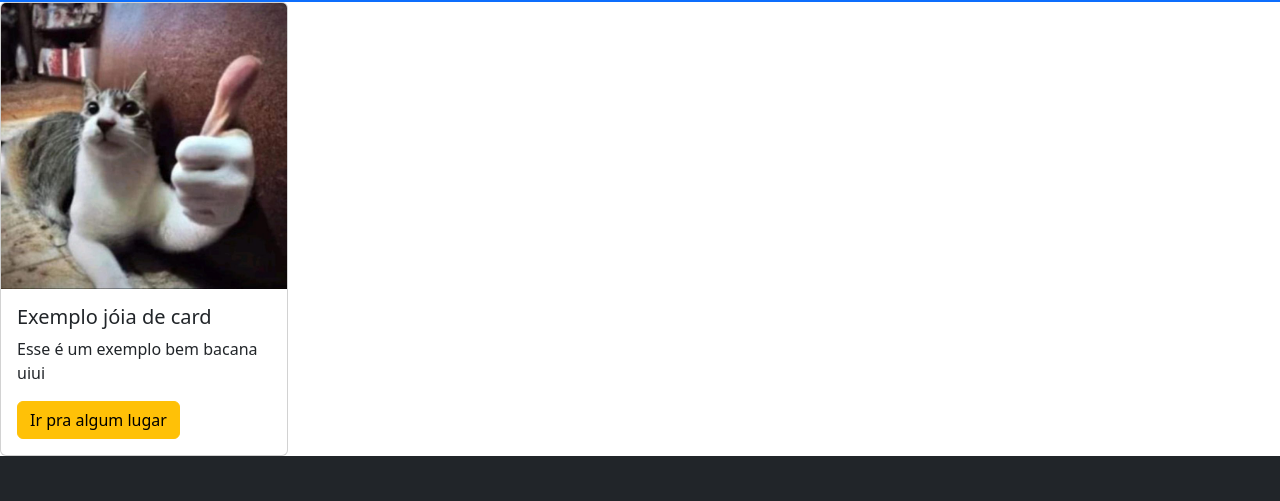
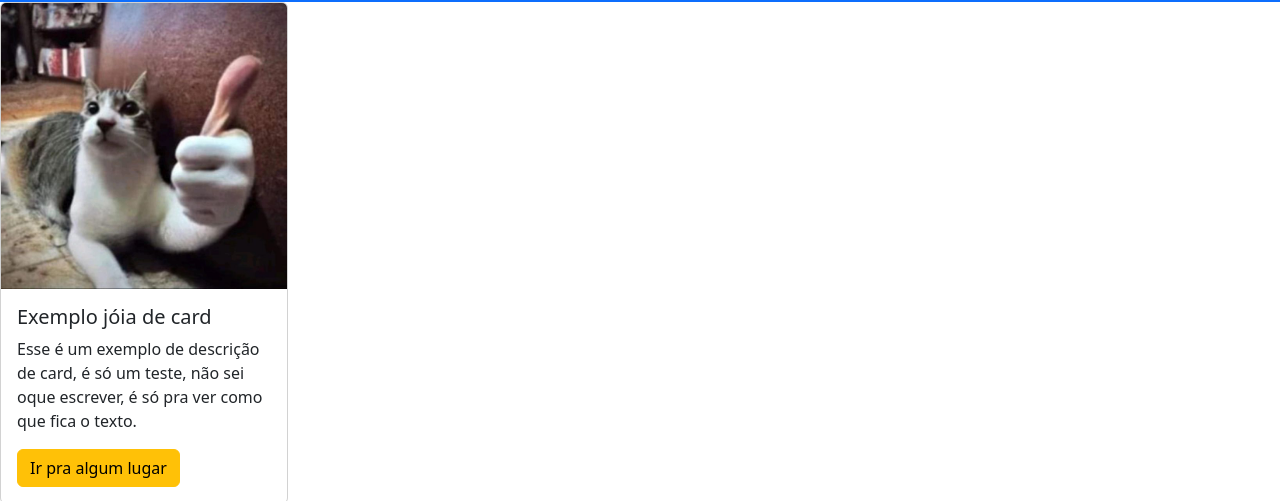
Before and after one commit to kappannotavio/SuaSeguranca, a plain HTML site: page index.html in a window 1280 px wide. Shown: the part 54-555 px from the top of the page. Drawn offline with nearby package versions, Linux system fonts and the light colour scheme.

Commit message:
Corrigindo problemas
Updated card description text for clarity.

```diff
--- a/index.html
+++ b/index.html
@@ -66,7 +66,7 @@
   <img src="img/gatoJoia.jpg" class="card-img-top" alt="">
   <div class="card-body">
     <h5 class="card-title">Exemplo jóia de card</h5>
-    <p class="card-text">Esse é um exemplo bem bacana uiui</p>
+    <p class="card-text">Esse é um exemplo de descrição de card, é só um teste, não sei oque escrever, é só pra ver como que fica o texto.</p>
     <a href="#" class="btn btn-warning">Ir pra algum lugar</a>
   </div>
 </div>
```
